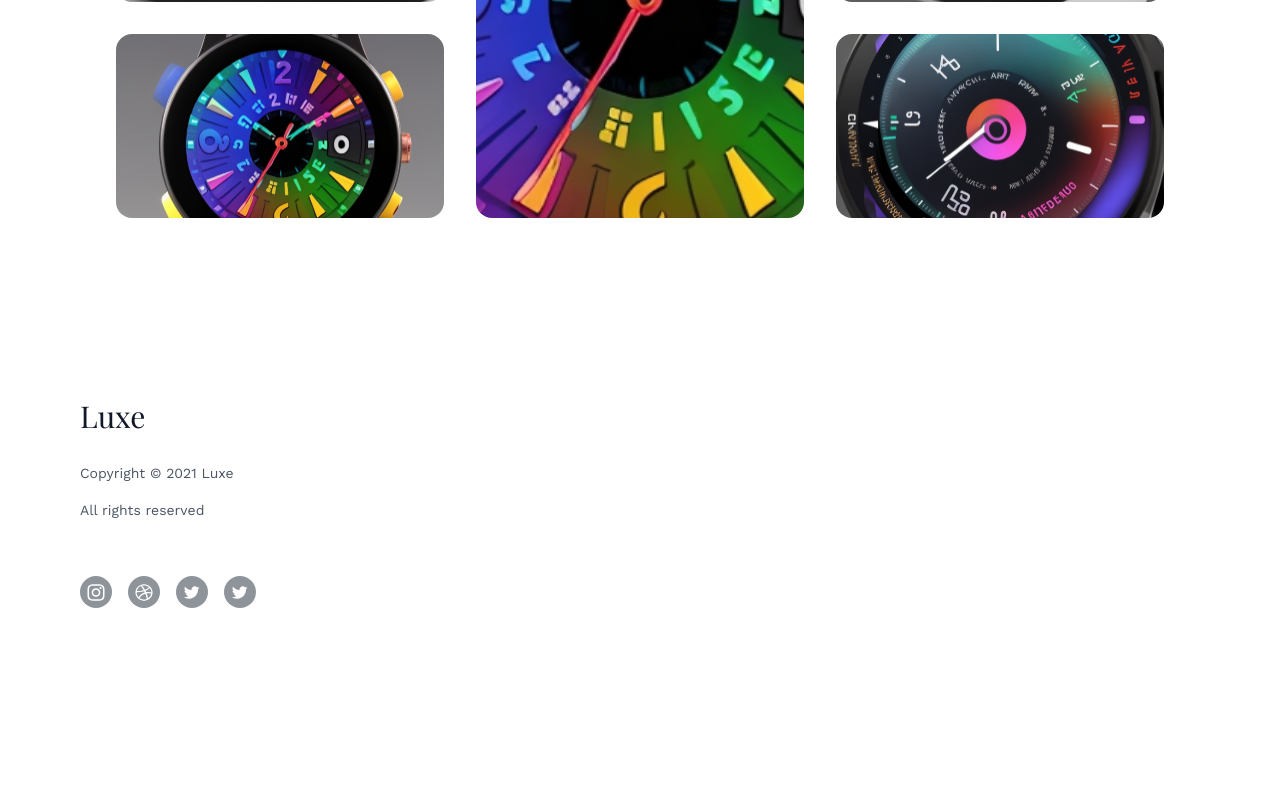
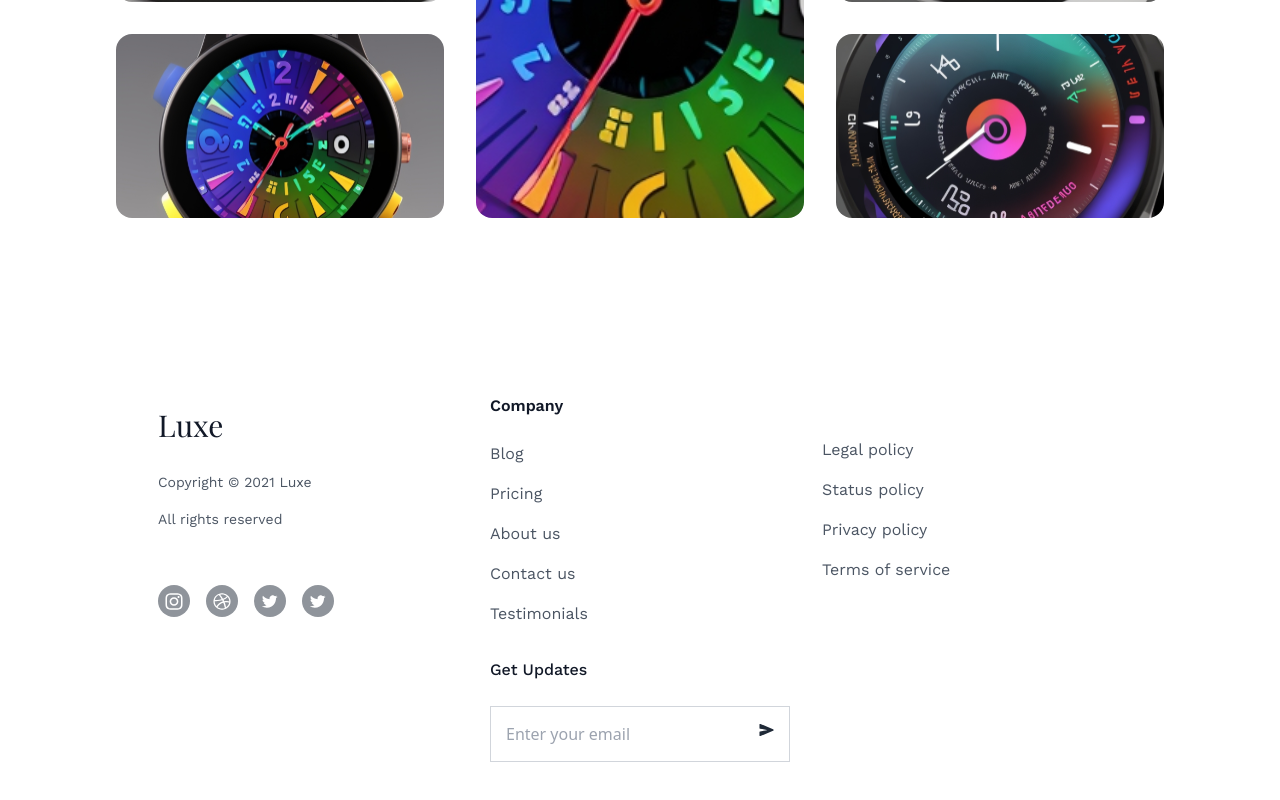
Before and after one commit to lutfiEmre/smart-watch-store, a React (Vite) app in the folder frontend/: page / in a window 1280 px wide. Shown: the part 6408-7208 px from the top of the page. Before the commit the page ends 7064 px from the top, so only its background shows below. Built offline with nearby package versions, Linux system fonts and the light colour scheme; a web font is replaced by a local one.

Commit message:
footer section added

```diff
--- a/frontend/src/components/Footer.tsx
+++ b/frontend/src/components/Footer.tsx
@@ -2,8 +2,8 @@
 
 const Footer = () => {
     return (
-        <div className="flex flex-row py-[48px] px-[80px] gap-[32px] mt-[112px] w-full">
-            <div className={'flex flex-col gap-[24px]'}>
+        <div className="flex flex-col flex-wrap gap-[50px] justify-center items-center  sm:flex-row py-[48px] px-[80px] sm:gap-[32px] mt-[112px] w-full">
+            <div className={'flex flex-col sm:min-w-[300px] gap-[24px]'}>
                 <h6 className={'playfairregular text-[30px] text-darkblue'}>
                     Luxe
                 </h6>
@@ -57,6 +57,59 @@ const Footer = () => {
                     </div>
                 </div>
             </div>
+            <div className={'flex flex-col sm:min-w-[300px] gap-[24px]'}>
+                <h6 className={'worksanssbold text-[16px] text-darkblue'}>
+                    Company
+                </h6>
+                <ul className={'flex flex-col gap-[16px]'}>
+                    <li className={'worksansregular text-[16px] text-gray'}>
+                        Blog
+                    </li>
+                    <li className={'worksansregular text-[16px] text-gray'}>
+                        Pricing
+                    </li>
+                    <li className={'worksansregular text-[16px] text-gray'}>
+                        About us
+                    </li>
+                    <li className={'worksansregular text-[16px] text-gray'}>
+                        Contact us
+                    </li>
+                    <li className={'worksansregular text-[16px] text-gray'}>
+                        Testimonials
+                    </li>
+
+                </ul>
+            </div>
+            <div className={'flex flex-col sm:min-w-[300px] gap-[24px]'}>
+                <ul className={'flex flex-col gap-[16px]'}>
+                    <li className={'worksansregular text-[16px] text-gray'}>
+                        Legal policy
+                    </li>
+                    <li className={'worksansregular text-[16px] text-gray'}>
+                        Status policy
+                    </li>
+                    <li className={'worksansregular text-[16px] text-gray'}>
+                        Privacy policy
+                    </li>
+                    <li className={'worksansregular text-[16px] text-gray'}>
+                        Terms of service
+                    </li>
+
+
+                </ul>
+            </div>
+            <div className={'flex flex-col sm:min-w-[300px] gap-[24px]'}>
+                <h6 className={'worksansmedium text-[16px] text-darkblue'}>
+                    Get Updates
+                </h6>
+                <div className={'border-[#D1D5DB] flex flex-row border-[1px]   p-[15px]'}>
+                    <input placeholder={"Enter your email"} className={'outline-none min-w-[232px] w-full active:outline-none'} type="text"/>
+                    <svg width="16" height="16" viewBox="0 0 16 16" fill="none" xmlns="http://www.w3.org/2000/svg">
+                        <path d="M14.8934 7.10474L14.8884 7.10257L1.54219 1.62461C1.42993 1.57811 1.30778 1.55988 1.18666 1.57154C1.06554 1.58319 0.949225 1.62438 0.848125 1.69141C0.741311 1.76067 0.653573 1.85512 0.592805 1.96627C0.532037 2.07742 0.500145 2.20177 0.5 2.32814V5.83158C0.50006 6.00434 0.561019 6.17166 0.67237 6.30472C0.783722 6.43777 0.938491 6.52822 1.11 6.56047L8.38906 7.89238C8.41767 7.89775 8.44348 7.91283 8.46205 7.93502C8.48062 7.9572 8.49078 7.98511 8.49078 8.01392C8.49078 8.04273 8.48062 8.07063 8.46205 8.09282C8.44348 8.11501 8.41767 8.13008 8.38906 8.13545L1.11031 9.46737C0.938851 9.49953 0.784092 9.58986 0.67269 9.72279C0.561288 9.85573 0.500219 10.0229 0.5 10.1956V13.6997C0.499917 13.8204 0.530111 13.9392 0.587871 14.0454C0.645632 14.1517 0.729152 14.2421 0.830938 14.3086C0.953375 14.3891 1.09706 14.4321 1.24406 14.4323C1.34626 14.4322 1.4474 14.4119 1.54156 14.3726L14.8875 8.92588L14.8934 8.9231C15.0731 8.8467 15.2262 8.71985 15.3337 8.55826C15.4413 8.39667 15.4986 8.20742 15.4986 8.01392C15.4986 7.82042 15.4413 7.63117 15.3337 7.46957C15.2262 7.30798 15.0731 7.18114 14.8934 7.10474Z" fill="#1F2937"/>
+                    </svg>
+                </div>
+
+            </div>
         </div>
     );
 };
--- a/frontend/src/css/stylized.css
+++ b/frontend/src/css/stylized.css
@@ -60,6 +60,11 @@
     font-optical-sizing: auto;
     font-weight: 400;
 }
+.worksansmedium{
+    font-family: "Work Sans", sans-serif;
+    font-optical-sizing: auto;
+    font-weight: 500;
+}
 .worksanssbold{
     font-family: "Work Sans", sans-serif;
     font-optical-sizing: auto;
```
